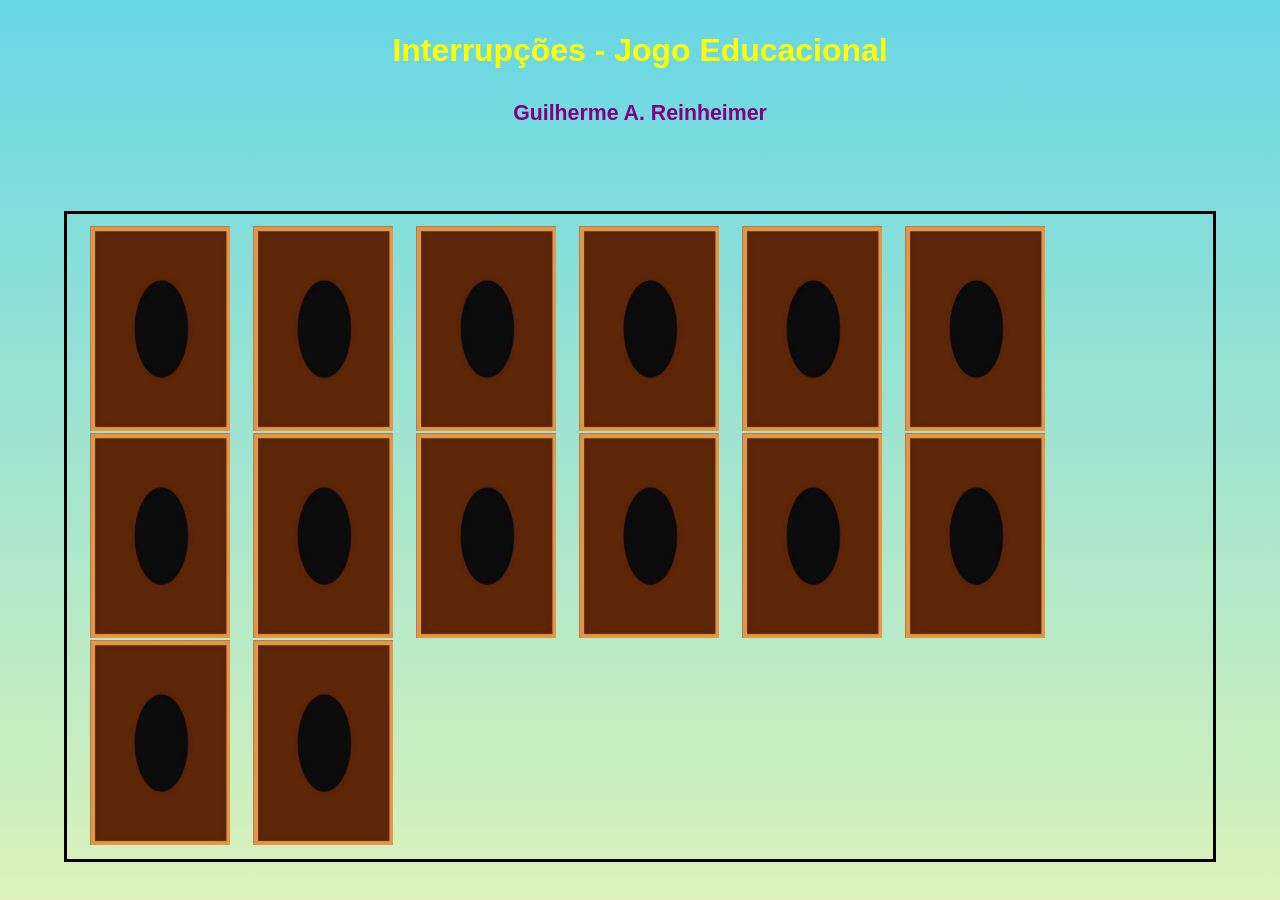
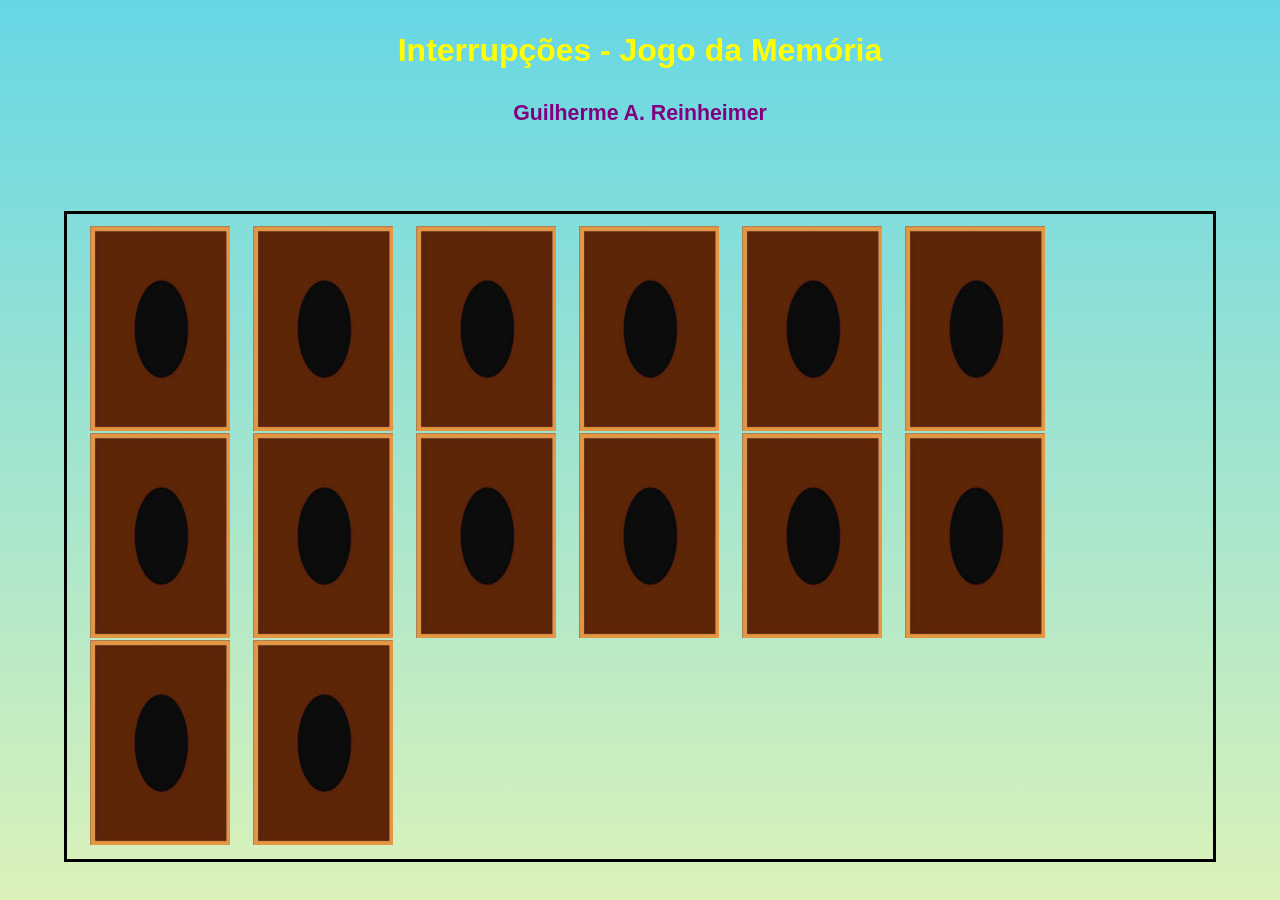
Before and after one commit to albertrein/JogoDaMemoriaEducacional, a plain HTML site: page index.html in a window 1280 px wide. Drawn offline with Linux system fonts and the light colour scheme.

Commit message:
Alterando título.

```diff
--- a/index.html
+++ b/index.html
@@ -10,7 +10,7 @@
 </head>
 <body>
 	<div>
-		<p class="tit">Interrupções - Jogo Educacional</p>
+		<p class="tit">Interrupções - Jogo da Memória</p>
 		<p class="subTit">Guilherme A. Reinheimer</p>
 
 	</div>
```
